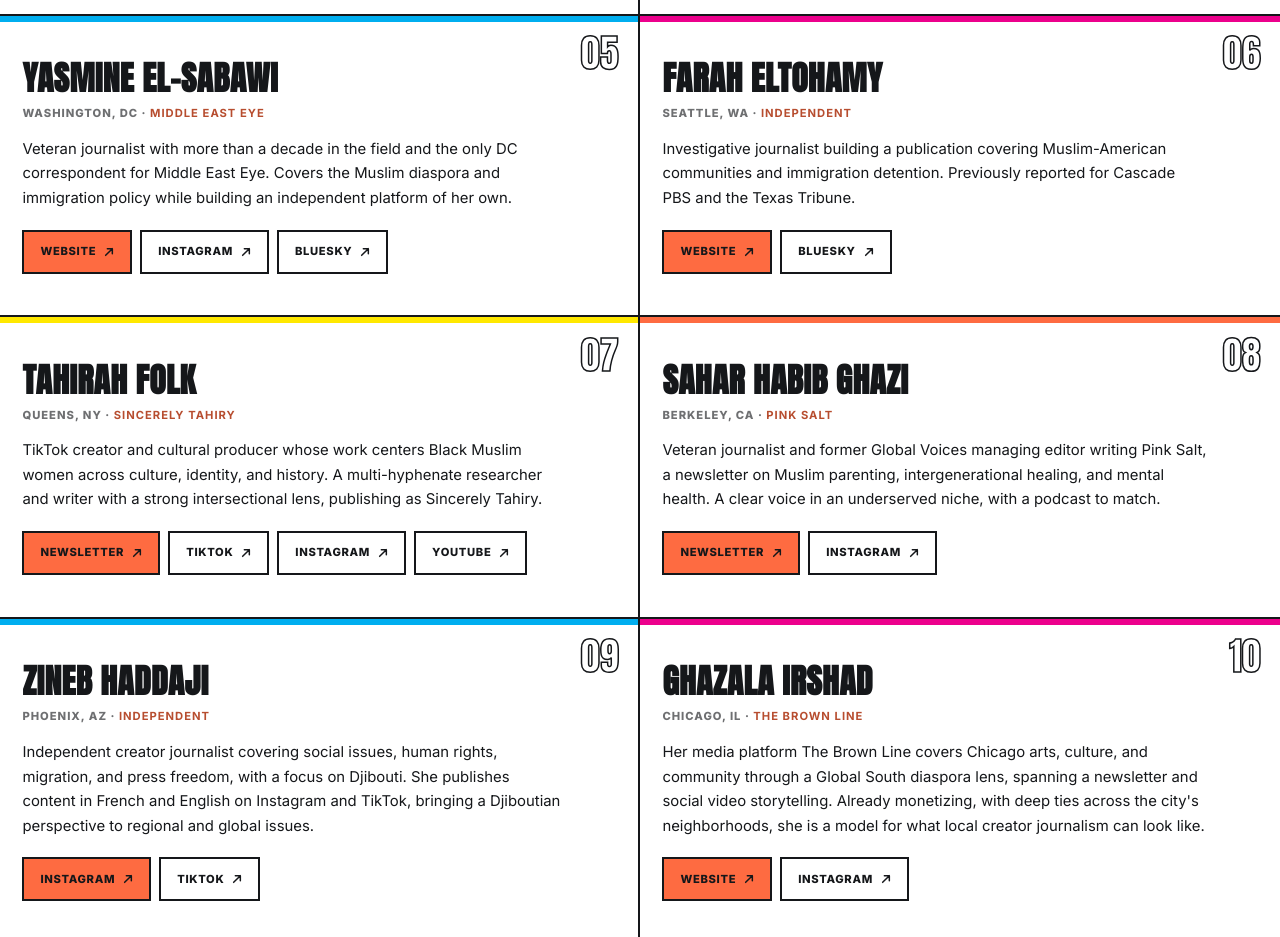
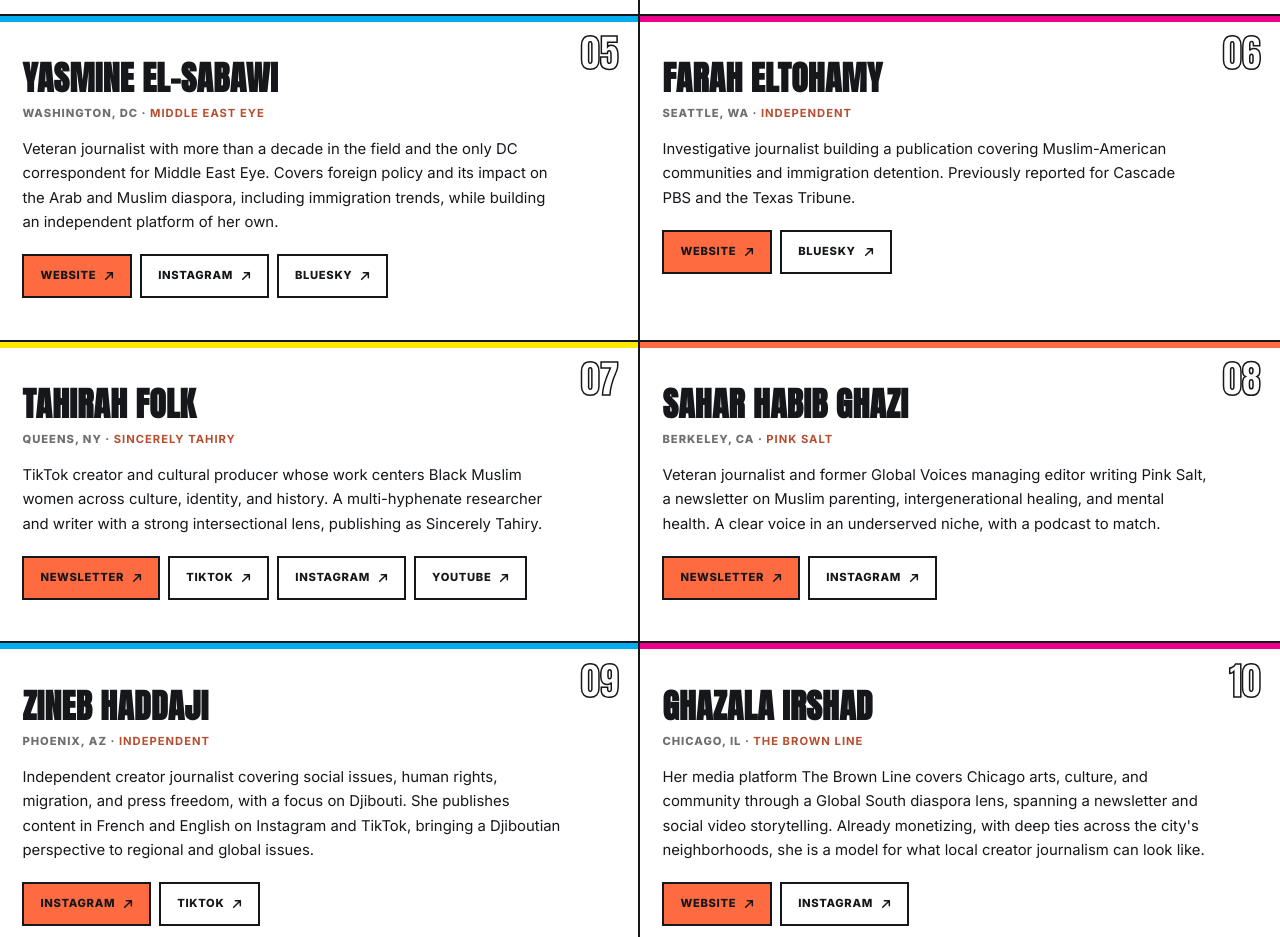
Before and after one commit to lizkellynelson/projectc-site, a plain HTML site: page muslim-creator-showcase/index.html in a window 1280 px wide. Shown: the part 1900-2837 px from the top of the page. Drawn offline with Linux system fonts and the light colour scheme.

Commit message:
Add files via upload
Yasmine update

```diff
--- a/muslim-creator-showcase/index.html
+++ b/muslim-creator-showcase/index.html
@@ -219,7 +219,7 @@
     <div class="num">05</div>
     <h2>Yasmine El-Sabawi</h2>
     <div class="meta">Washington, DC &middot; <b>Middle East Eye</b></div>
-    <p class="bio">Veteran journalist with more than a decade in the field and the only DC correspondent for Middle East Eye. Covers the Muslim diaspora and immigration policy while building an independent platform of her own.</p>
+    <p class="bio">Veteran journalist with more than a decade in the field and the only DC correspondent for Middle East Eye. Covers foreign policy and its impact on the Arab and Muslim diaspora, including immigration trends, while building an independent platform of her own.</p>
     <div class="links">
       <a class="lbtn primary" href="https://www.yasmineelsabawi.com/" target="_blank" rel="noopener">Website <svg viewBox="0 0 12 12" fill="none"><path d="M2 10L10 2M4 2h6v6" stroke="currentColor" stroke-width="1.8" stroke-linecap="round" stroke-linejoin="round"/></svg></a>
       <a class="lbtn" href="https://www.instagram.com/yasmine.elsabawi" target="_blank" rel="noopener">Instagram <svg viewBox="0 0 12 12" fill="none"><path d="M2 10L10 2M4 2h6v6" stroke="currentColor" stroke-width="1.8" stroke-linecap="round" stroke-linejoin="round"/></svg></a>
```
